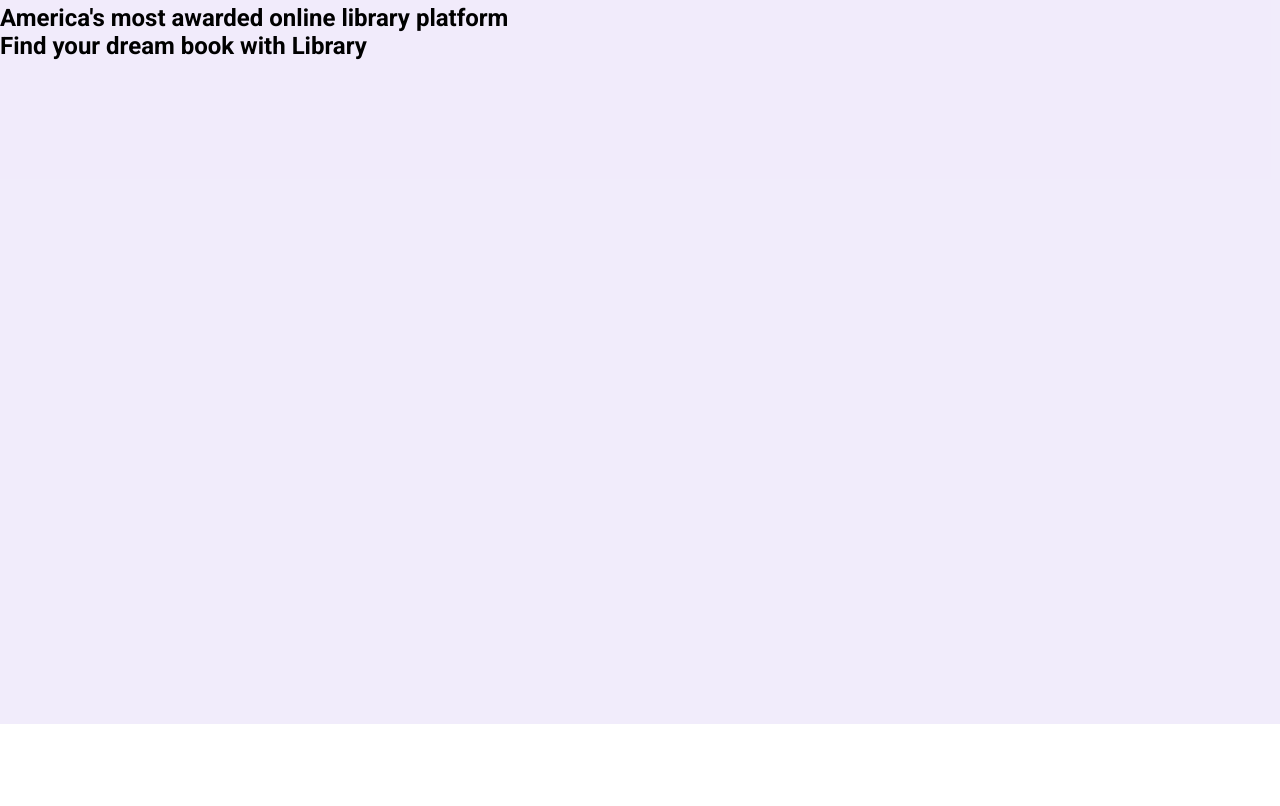
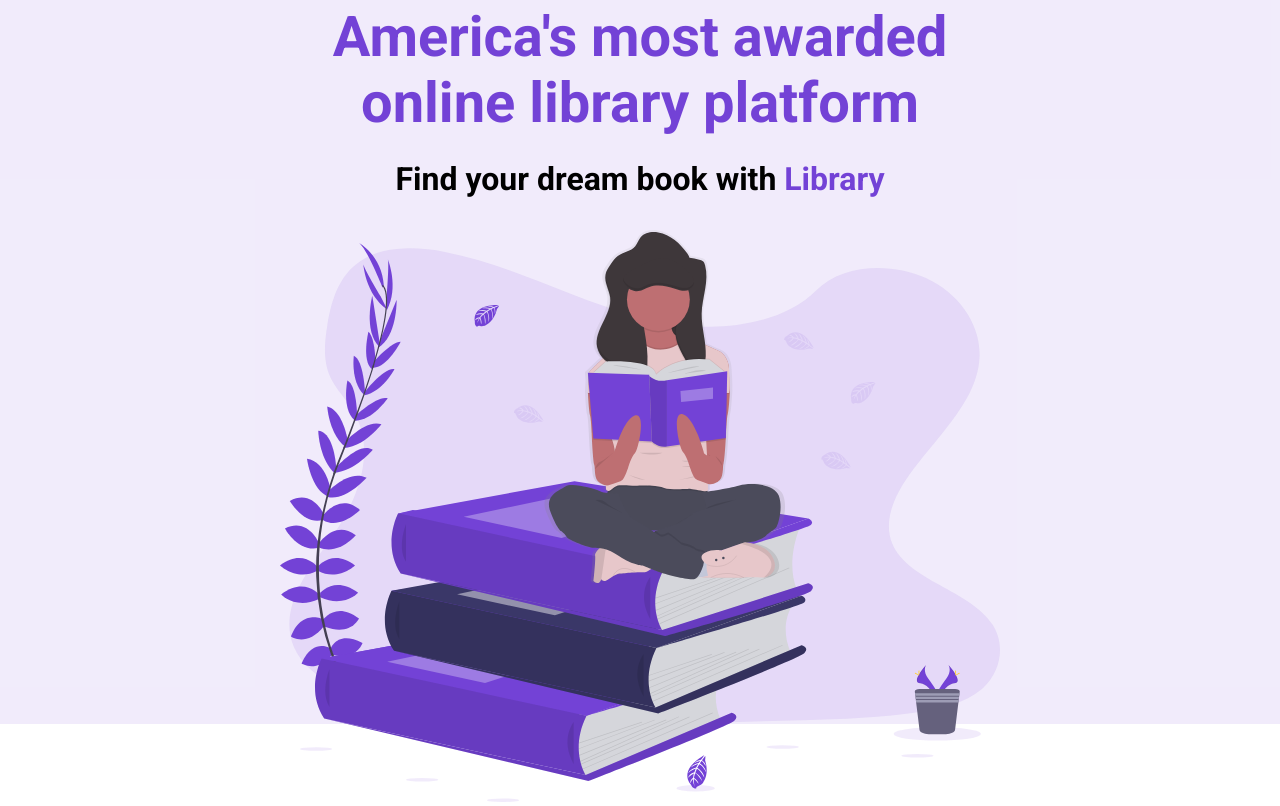
Before and after one commit to siahj33/E-Commerce, a plain HTML site: page index.html in a window 1280 px wide. Shown: the part 76-882 px from the top of the page. Before the commit the page ends 800 px from the top, so only its background shows below. Drawn offline with Linux system fonts and the light colour scheme.

Commit message:
up to h2

```diff
--- a/index.html
+++ b/index.html
@@ -24,6 +24,9 @@
                     <h1>America's most awarded online library platform</h1>
                     <h2>Find your dream book with <span class="purple">Library</span></h2>
                 </div>
+                <figure>
+                    <img src="/assets/Undraw_Books.svg" alt="">
+                </figure>
             </div>
         </header>
     </section>
--- a/styles.css
+++ b/styles.css
@@ -11,6 +11,10 @@ nav {
     display: flex;
 }
 
+img {
+    width: 100%;
+}
+
 .nav__container {
     display: flex;
     justify-content: space-between;
@@ -19,6 +23,10 @@ nav {
     max-width: 1200px;
     padding: 0 24px;
     margin: 0 auto;
+}
+
+.purple {
+    color: #7342d6;
 }
 
 .logo {
@@ -64,3 +72,26 @@ header {
     height: calc(100vh - 80px);
 
 }
+
+.header__container {
+    width: 100%;
+    max-width: 720px;
+    margin: 0 auto;
+    height: 100%;
+    display: flex;
+    flex-direction: column;
+}
+
+h1 {
+    font-size: 56px;
+    color: #7342d6;
+    margin-bottom: 24px;
+    text-align: center;
+
+}
+
+h2 {
+    font-size: 32px;
+    margin-bottom: 32px;
+    text-align: center;
+}
```
